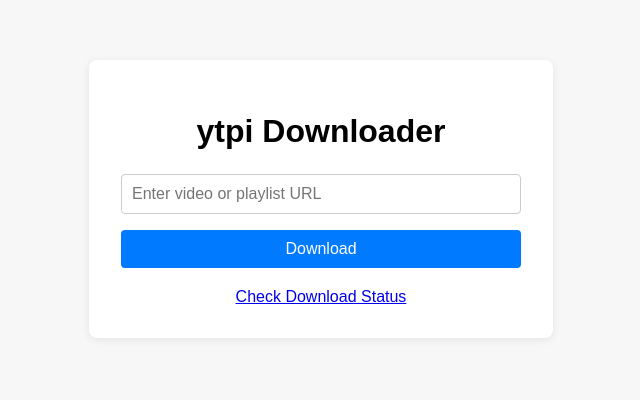
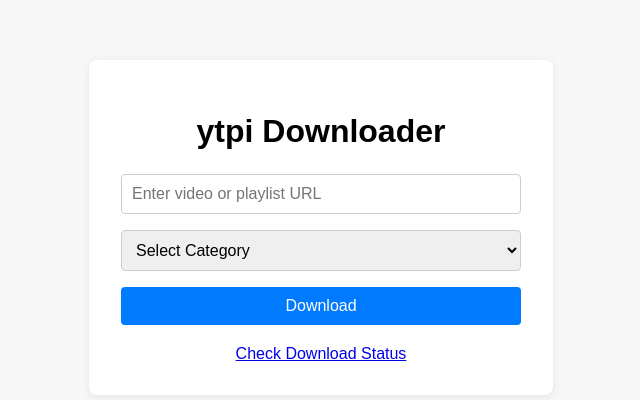
Before and after one commit to joescars/ytpi, a Flask app: page / in a window 1280 px wide. Shown: the top 400 px of the page, without its empty margins (319-959 px from the left). Run offline with Flask 2, Linux system fonts and the light colour scheme.

Commit message:
added categories

```diff
--- a/app.py
+++ b/app.py
@@ -27,14 +27,17 @@ def worker():
         job = jobs[job_id]
         job['status'] = 'downloading'
         try:
+            category = job.get('category') or ''
+            category_folder = f"./downloads/{category}" if category else "./downloads"
+            os.makedirs(category_folder, exist_ok=True)
             # Check if URL is a playlist
             if 'playlist?list=' in job['url']:
                 # Playlist command - download all videos in playlist with organized output
-                cmd = ['yt-dlp', '--ffmpeg-location', '/usr/bin/ffmpeg', '-t', 'mp4', '-P', './downloads', '--embed-metadata',
+                cmd = ['yt-dlp', '--ffmpeg-location', '/usr/bin/ffmpeg', '-t', 'mp4', '-P', category_folder, '--embed-metadata',
                        '-o', '%(playlist)s/%(playlist_index)s - %(title)s.%(ext)s', job['url']]
             else:
                 # Single video command
-                cmd = ['yt-dlp', '--ffmpeg-location', '/usr/bin/ffmpeg', '-t', 'mp4', '-P', './downloads', '--embed-metadata',
+                cmd = ['yt-dlp', '--ffmpeg-location', '/usr/bin/ffmpeg', '-t', 'mp4', '-P', category_folder, '--embed-metadata',
                        '-o', '%(title)s.%(ext)s', job['url']]
 
             proc = subprocess.run(cmd, capture_output=True, text=True)
@@ -58,6 +61,7 @@ def enqueue_download():
 
     # Support both single URL and array of URLs
     urls_input = data.get('url') or data.get('urls')
+    category = data.get('category', '').strip() if data.get('category') else ''
     if not urls_input:
         return jsonify({'error': 'Missing url or urls'}), 400
 
@@ -75,7 +79,7 @@ def enqueue_download():
     job_ids = []
     for url in urls:
         job_id = str(uuid.uuid4())
-        jobs[job_id] = {'url': url, 'status': 'queued'}
+        jobs[job_id] = {'url': url, 'status': 'queued', 'category': category}
         download_queue.put(job_id)
         job_ids.append(job_id)
 
--- a/templates/index.html
+++ b/templates/index.html
@@ -9,7 +9,7 @@
         .container { max-width: 400px; margin: 60px auto; background: #fff; border-radius: 8px; box-shadow: 0 2px 8px rgba(0,0,0,0.08); padding: 32px; }
         h1 { text-align: center; font-size: 2em; margin-bottom: 24px; }
         form { display: flex; flex-direction: column; gap: 16px; }
-        input[type="text"] { padding: 10px; font-size: 1em; border: 1px solid #ccc; border-radius: 4px; }
+        input[type="text"], select { padding: 10px; font-size: 1em; border: 1px solid #ccc; border-radius: 4px; }
         button { padding: 10px; font-size: 1em; background: #007bff; color: #fff; border: none; border-radius: 4px; cursor: pointer; }
         button:hover { background: #0056b3; }
         .result { margin-top: 20px; text-align: center; }
@@ -22,6 +22,15 @@
         <h1>ytpi Downloader</h1>
         <form id="download-form">
             <input type="text" id="url" name="url" placeholder="Enter video or playlist URL" required>
+            <select id="category" name="category" required>
+                <option value="">Select Category</option>
+                <option value="Music Videos">Music Videos</option>
+                <option value="Education">Education</option>
+                <option value="Bible Studies">Bible Studies</option>
+                <option value="News">News</option>
+                <option value="Sports">Sports</option>
+                <option value="Other">Other</option>
+            </select>
             <button type="submit">Download</button>
         </form>
         <div class="result" id="result"></div>
@@ -31,6 +40,7 @@
         document.getElementById('download-form').addEventListener('submit', async function(e) {
             e.preventDefault();
             const url = document.getElementById('url').value.trim();
+            const category = document.getElementById('category').value;
             const resultDiv = document.getElementById('result');
             resultDiv.textContent = '';
             if (!url) {
@@ -38,11 +48,16 @@
                 resultDiv.className = 'result error';
                 return;
             }
+            if (!category) {
+                resultDiv.textContent = 'Please select a category.';
+                resultDiv.className = 'result error';
+                return;
+            }
             try {
                 const res = await fetch('/download', {
                     method: 'POST',
                     headers: { 'Content-Type': 'application/json' },
-                    body: JSON.stringify({ url })
+                    body: JSON.stringify({ url, category })
                 });
                 const data = await res.json();
                 if (res.ok) {
```
